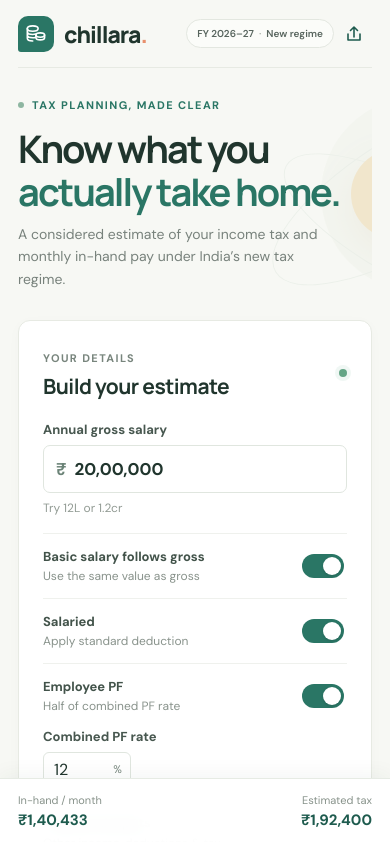
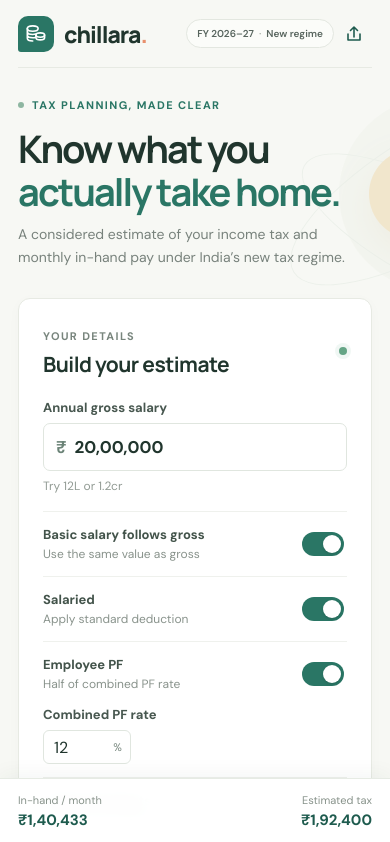
Before and after one commit to GokulJayan/ITCalculator, a React (Vite) app: page / in a window 390 px wide. Shown: the top 842 px of the page. Built offline with nearby package versions, Linux system fonts and the light colour scheme.

Commit message:
Mobile UI fixes

```diff
--- a/src/App.css
+++ b/src/App.css
@@ -175,6 +175,7 @@ tfoot .grand-total th, tfoot .grand-total td { border-bottom: 0; border-top: 1px
 
 @media (max-width: 1050px) {
   .app-shell { padding: 0 32px; }
+  .hero { width: calc(100% + 64px); margin-left: -32px; padding-right: 32px; padding-left: 32px; }
   .calculator-layout { grid-template-columns: minmax(250px, 300px) minmax(0, 1fr); gap: 15px; }
   .summary-grid { grid-template-columns: 1fr 1fr; }
   .summary-primary { grid-column: 1 / -1; min-height: 110px; }
@@ -184,6 +185,7 @@ tfoot .grand-total th, tfoot .grand-total td { border-bottom: 0; border-top: 1px
 
 @media (max-width: 760px) {
   .app-shell { padding: 0 18px; }
+  .hero { width: calc(100% + 36px); margin-left: -18px; padding-right: 18px; padding-left: 18px; }
   .topbar { height: 68px; }
   .topbar-actions { gap: 11px; }
   .fy-pill { padding: 7px 9px; font-size: 10px; }
@@ -192,7 +194,7 @@ tfoot .grand-total th, tfoot .grand-total td { border-bottom: 0; border-top: 1px
   .hero { min-height: 230px; }
   .hero-copy { max-width: 100%; padding: 30px 0; }
   h1 { font-size: 38px; letter-spacing: -2px; }
-  .hero-copy > p { max-width: 390px; padding-right: 40px; font-size: 12px; line-height: 1.6; }
+  .hero-copy > p { max-width: 390px; padding-right: 0; font-size: 12px; line-height: 1.6; }
   .hero-art { right: -205px; opacity: .28; }
   .calculator-layout { display: flex; flex-direction: column; gap: 16px; }
   .input-panel { position: static; width: 100%; }
@@ -235,7 +237,8 @@ tfoot .grand-total th, tfoot .grand-total td { border-bottom: 0; border-top: 1px
 
 @media (max-width: 380px) {
   .app-shell { padding: 0 12px; }
-  .hero-copy > p { padding-right: 20px; }
+  .hero { width: calc(100% + 24px); margin-left: -12px; padding-right: 12px; padding-left: 12px; }
+  .hero-copy > p { padding-right: 0; }
   .fy-pill { font-size: 9px; }
   .summary-card > strong { font-size: 18px; }
   .summary-primary > strong { font-size: 23px; }
```
